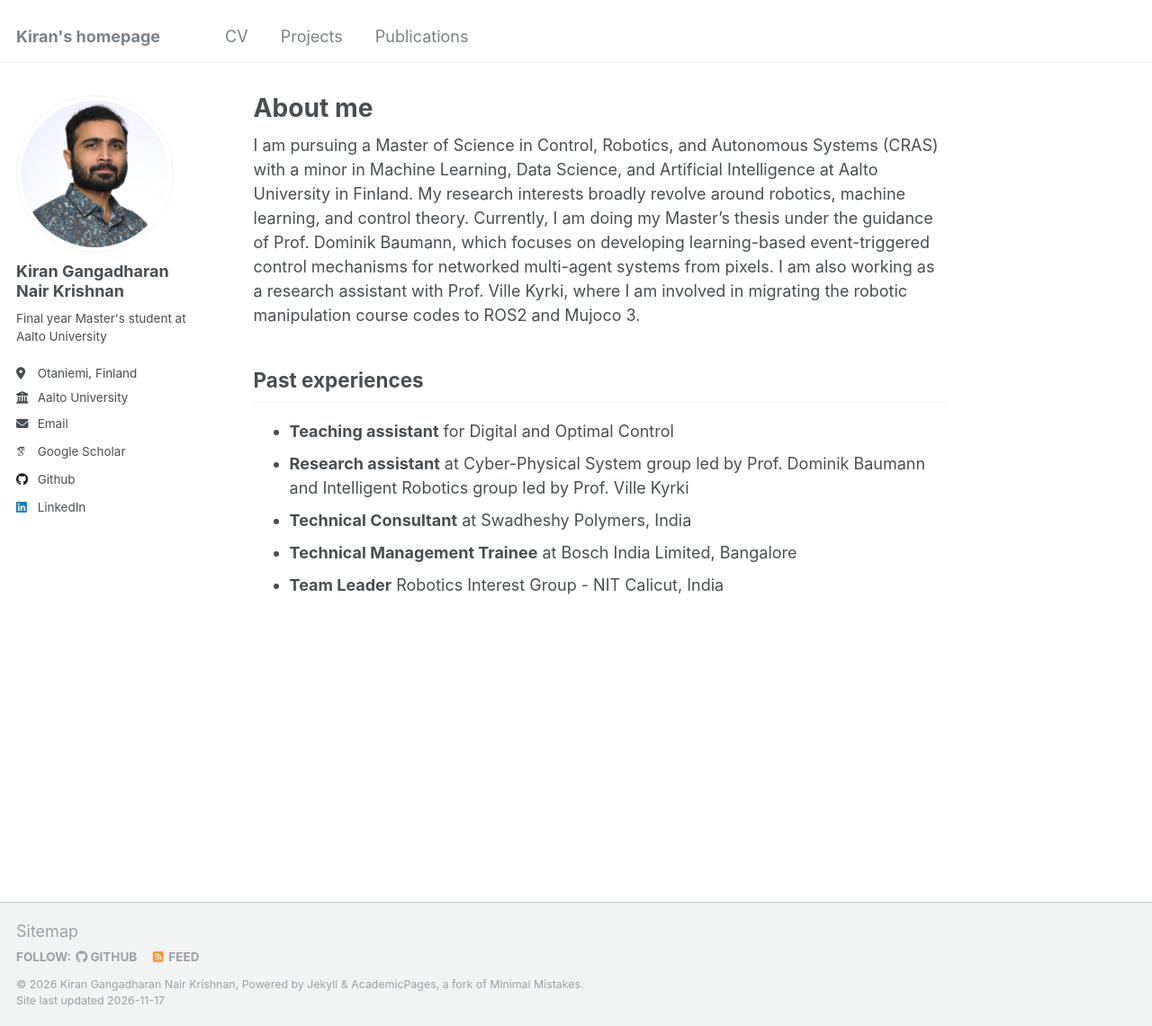
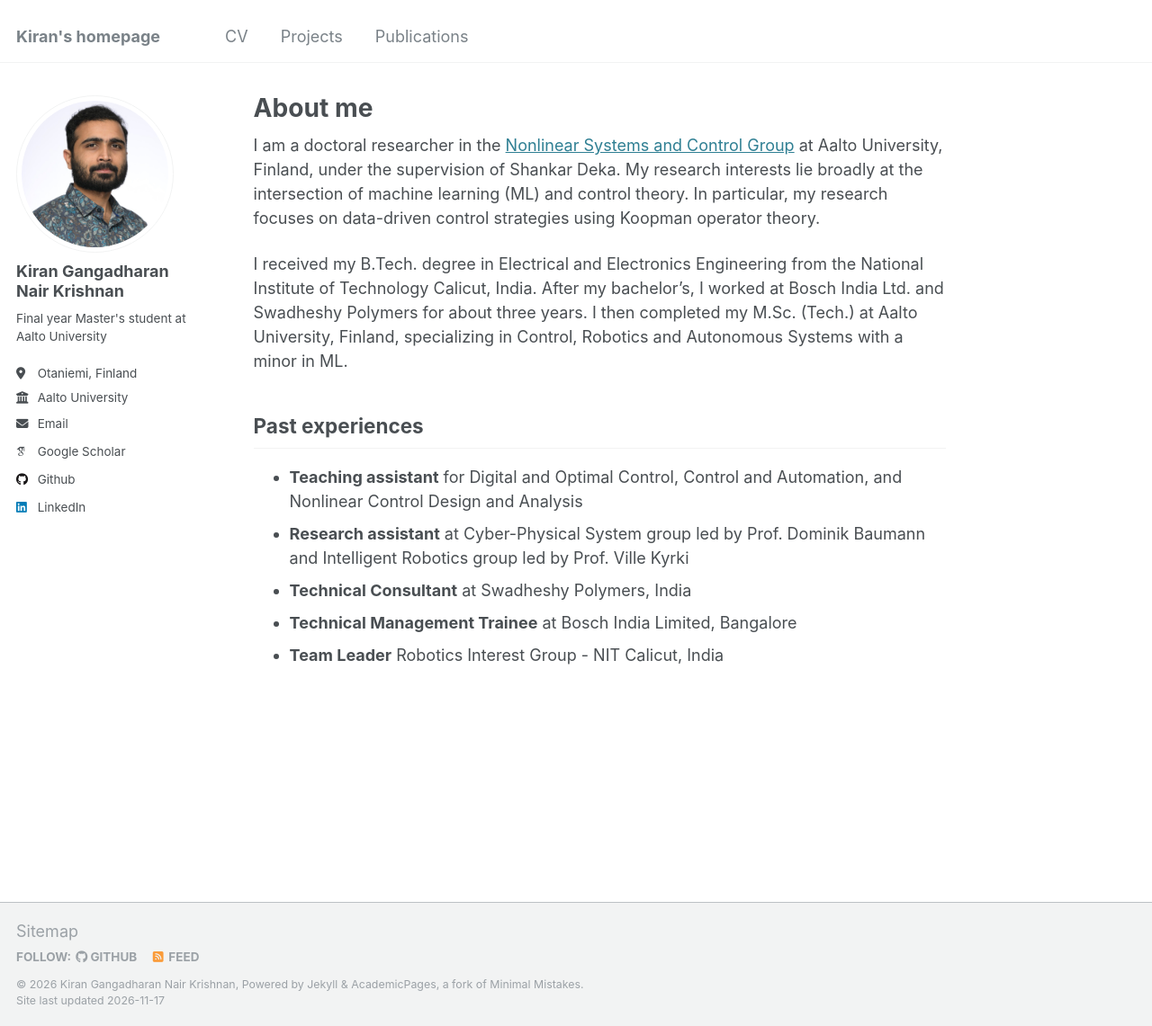
Before and after one commit to kirangkrishnan/kirangkrishnan.github.io, a Jekyll site: the page built from _pages/about.md, in a window 1280 px wide and 1141 px high. Shown: the whole window at 90% size. Built offline with Jekyll 4.4.1, drawn with Linux system fonts in a browser that asks for light colours; some web fonts are replaced.

Commit message:
Update About me for doctoral position and TA courses

```diff
--- a/_pages/about.md
+++ b/_pages/about.md
@@ -7,10 +7,12 @@ redirect_from:
   - /about.html
 ---
 
-I am pursuing a Master of Science in Control, Robotics, and Autonomous Systems (CRAS) with a minor in Machine Learning, Data Science, and Artificial Intelligence at Aalto University in Finland. My research interests broadly revolve around robotics, machine learning, and control theory. Currently, I am doing my Master's thesis under the guidance of Prof. Dominik Baumann, which focuses on developing learning-based event-triggered control mechanisms for networked multi-agent systems from pixels. I am also working as a research assistant with Prof. Ville Kyrki, where I am involved in migrating the robotic manipulation course codes to ROS2 and Mujoco 3.
+I am a doctoral researcher in the [Nonlinear Systems and Control Group](https://www.aalto.fi/en/department-of-electrical-engineering-and-automation/nonlinear-systems-and-control) at Aalto University, Finland, under the supervision of Shankar Deka. My research interests lie broadly at the intersection of machine learning (ML) and control theory. In particular, my research focuses on data-driven control strategies using Koopman operator theory.
+
+I received my B.Tech. degree in Electrical and Electronics Engineering from the National Institute of Technology Calicut, India. After my bachelor's, I worked at Bosch India Ltd. and Swadheshy Polymers for about three years. I then completed my M.Sc. (Tech.) at Aalto University, Finland, specializing in Control, Robotics and Autonomous Systems with a minor in ML.
 
 ## Past experiences
-* **Teaching assistant** for Digital and Optimal Control
+* **Teaching assistant** for Digital and Optimal Control, Control and Automation, and Nonlinear Control Design and Analysis
 * **Research assistant** at Cyber-Physical System group led by Prof. Dominik Baumann and Intelligent Robotics group led by Prof. Ville Kyrki
 * **Technical Consultant** at Swadheshy Polymers, India
 * **Technical Management Trainee** at Bosch India Limited, Bangalore
```
